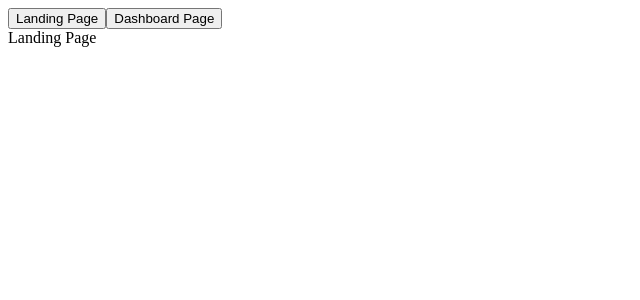
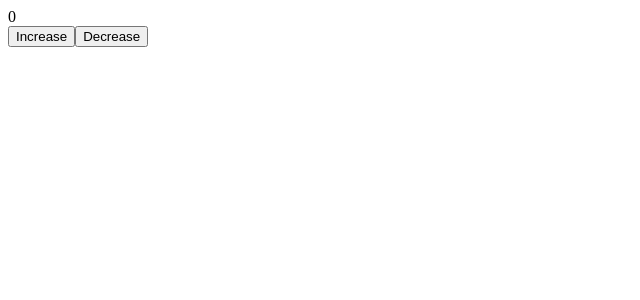
Before and after one commit to acheiveer/Practice-Backend, a React (Vite) app in the folder P7/: page / in a window 1280 px wide. Shown: the top 300 px of the page, without its empty margins (0-640 px from the left). Built offline with nearby package versions, Linux system fonts and the light colour scheme.

Commit message:
PropDrilling

```diff
--- a/P7/src/App.jsx
+++ b/P7/src/App.jsx
@@ -1,51 +1,30 @@
-import { useState } from 'react'
-import reactLogo from './assets/react.svg'
-import viteLogo from '/vite.svg'
-import { BrowserRouter, Route, Routes, useNavigate } from "react-router-dom"
-import './App.css'
-import {lazy} from 'react'
-import { Suspense } from 'react'
-// import { Dashboard } from "./components/Dashboard"
-const  Dashboard = lazy(()=> import("./components/Dashboard"))
-// import { Landing } from "./components/Landing"
-const Landing = lazy(()=>import("./components/Landing"))
+import { useState } from "react"
 
 function App() {
-
-
+  const [count,setCount] = useState(0)
 
   return (
     <div>
-
-      <BrowserRouter>
-        <Appbar />
-        <Routes>
-          <Route path='/dashboard' element={<Suspense fallback={"loading..."}><Dashboard /></Suspense>} />
-          <Route path='/' element={<Suspense fallback={"loading..."}><Landing /></Suspense>}/>
-
-        </Routes>
-      </BrowserRouter>
-
+    <Count count={count} setCount={setCount}/>
     </div>
   )
 }
+function Count({count,setCount}){
+  return <div>
+   {count}<br/>
+   <Buttons count={count} setCount={setCount}/>
+  </div>
 
-
-function Appbar() {
-  const navigate = useNavigate();
-  return <div>
-    <div>
-      <button onClick={() => {
-        // window.location.href= "/"      // this window.location.href is not the right way it does not do client side routing it actually refersh the page it reload the page
-        navigate("/")
-      }}>Landing Page</button>
-
-      <button onClick={() => {
-        //  window.location.href= "/dashboard"
-        navigate("/dashboard ")
-      }}>Dashboard Page</button>
-    </div>
-  </div>
+}
+function Buttons({count ,setCount}){
+  return <>
+    <button onClick={()=>{
+      setCount(count+1)
+    }}>Increase</button>
+    <button onClick={()=>{
+      setCount(count-1)
+    }}>Decrease</button>
+  </>
 
 }
 
```
